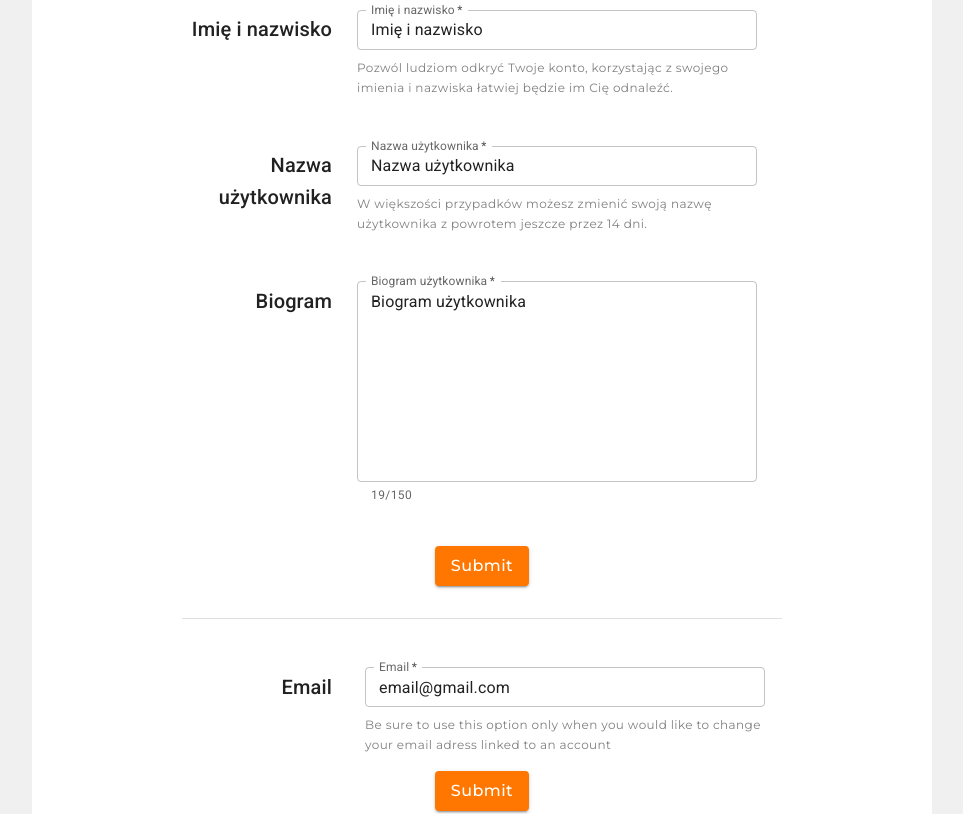
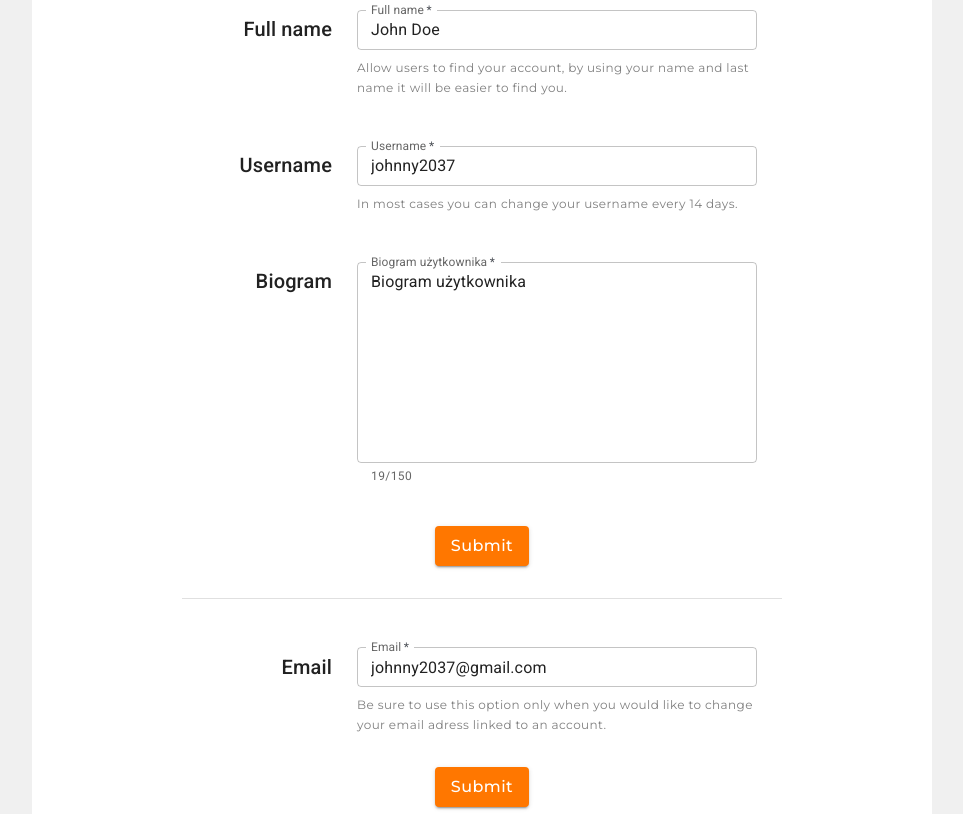
Before and after one commit to Deveneven/TasTier, a React (Create React App) app in the folder frontend/: page /account/settings in a window 1280 px wide. Shown: the part 220-1034 px from the top of the page, without its empty margins (158-1121 px from the left). Built offline with nearby package versions, Linux system fonts and the light colour scheme.

Commit message:
separated inputs in settings screen & created base of diet settings menu

```diff
--- a/frontend/src/App.tsx
+++ b/frontend/src/App.tsx
@@ -14,6 +14,7 @@ import ListScreen from './Screen/ShoppingScreen/ListScreen';
 import {ShoppingListDTO} from './Shared/DTOs/ShoppingListDTO';
 import RecipeEditScreen from './Screen/RecipeEditScreen/RecipeEditScreen';
 import SettingsScreen from './Screen/SettingsScreen/SettingsScreen';
+import DietSettingsScreen from './Screen/DietSettingsScreen/DietSettingsScreen';
 function App() {
   // chwilowy useState, przy po��czeniu api zast�pi si�, a edycja listy b�dzie po id listy
   const [lists, setLists] = useState<ShoppingListDTO[]>([
@@ -94,6 +95,7 @@ function App() {
           />
           <Route path="/recipe/0" element={<RecipeEditScreen/>} />
           <Route path="/account/settings" element={<SettingsScreen/>} />
+          <Route path="/diets" element={<DietSettingsScreen/>} />
         </Routes>
       </BrowserRouter>
     </ThemeProvider>
--- /dev/null
+++ b/frontend/src/Screen/DietSettingsScreen/DietSettingsScreen.tsx
@@ -0,0 +1,61 @@
+import React from 'react';
+import BaseLayout from '../../Shared/Components/BaseLayout/BaseLayout';
+import Box from '@mui/material/Box';
+import Grid from '@mui/material/Grid';
+import Avatar from '@mui/material/Avatar';
+import Typography from '@mui/material/Typography';
+import IngredientTableDiets from './IngredientTableDiets';
+const DietSettingsScreen = () => {
+  return (
+    <BaseLayout>
+      <Box
+        maxWidth="lg"
+        sx={{
+          bgcolor: 'white',
+          display: 'flex',
+          flexDirection: 'column',
+          margin: 'auto',
+          padding: '2rem',
+          justifyContent: {xs: 'center'},
+          gap: '4rem',
+        }}
+      >
+        <Grid
+          container
+          margin="auto"
+          sx={{gap: '1rem'}}
+        >
+          <Grid item md={1}
+            sx={{margin: {xs: 'auto', sm: '0'}}}
+          >
+            <Avatar sx={{width: 56, height: 56}}>
+M
+            </Avatar>
+          </Grid>
+          <Grid item md={10} sx={{textAlign: {xs: 'center', sm: 'left'}, marginBlock: 'auto'}} >
+            <Typography component="h4" variant="h6" sx={{wordWrap: ' break-word', textAlign: {xs: 'center', sm: 'left'}}}>
+                John Doe diet preferences
+            </Typography>
+          </Grid>
+        </Grid>
+        <Grid
+          container
+          margin="auto"
+          sx={{gap: {xs: '1rem', sm: '2rem'}}}
+        >
+          <Grid item md={5}
+          >
+            < IngredientTableDiets buttonName={'allergen'} tableName={'Your allergens'}/>
+          </Grid>
+          <Grid item md={5} sx={{textAlign: {xs: 'center', sm: 'left'}, margin: 'auto'}} >
+            <Typography component="h4" variant="h6" sx={{wordWrap: ' break-word', textAlign: 'left'}}>
+                John Doe diet preferences
+            </Typography>
+          </Grid>
+        </Grid>
+      </Box>
+    </BaseLayout>
+  );
+};
+
+export default DietSettingsScreen;
--- /dev/null
+++ b/frontend/src/Screen/SettingsScreen/InputField.tsx
@@ -0,0 +1,45 @@
+import React from 'react';
+import Grid from '@mui/material/Grid';
+import Typography from '@mui/material/Typography';
+import TextField from '@mui/material/TextField';
+
+type InputFieldProps = {
+value:string | null;
+label : string;
+id:string;
+description:string | null;
+};
+
+const InputField = ({value, label, id, description}:InputFieldProps) => {
+  return (
+    <Grid
+      container
+    >
+      <Grid item md={3}
+      >
+        <Typography component="h4" variant="h6" sx={{marginBlock: '1.2rem', textAlign: {sm: 'right', xs: 'center'}}}>
+          {label}
+        </Typography>
+      </Grid>
+      <Grid item md={8} sx={{marginInline: {xs: '2rem', md: 'auto'}}}>
+        <TextField
+          margin="normal"
+          required
+          fullWidth
+          id={id}
+          label={label}
+          name={id}
+          size="small"
+          defaultValue={value}/>
+        <Typography component="h6" variant="caption"
+          sx={{marginTop: '0', padding: '0', fontFamily: ' var(--secondary-font) !important',
+            color: 'var(--fnt-primary-color)',
+            textAlign: {sm: 'left', xs: 'center'}}} >
+          {description}
+        </Typography>
+      </Grid>
+    </Grid>
+  );
+};
+
+export default InputField;
--- a/frontend/src/Screen/SettingsScreen/SettingsScreen.tsx
+++ b/frontend/src/Screen/SettingsScreen/SettingsScreen.tsx
@@ -8,6 +8,7 @@ import {Button} from '@mui/material';
 import TextField from '@mui/material/TextField';
 import Divider from '@mui/material/Divider';
 import ResetPasswordButton from '../../Shared/Components/ResetPasswordButton/ResetPasswordButton';
+import InputField from './InputField';
 const SettingsScreen = () => {
   const [values, setValues] = useState({name: 'Biogram użytkownika'});
   const CHARACTER_LIMIT = 150;
@@ -53,67 +54,20 @@ M
               </Typography>
               <Button sx={{marginTop: '0', padding: '0', fontFamily: ' var(--secondary-font) !important',
                 textAlign: {sm: 'left', xs: 'center'}}} component="label" >
-Zmień zdjęcie profilowe
+Change profile image
                 <input hidden accept="image/*" type="file" />
               </Button>
             </Grid>
           </Grid>
           {/* Tutaj edycja imienia i nazwiska */}
-          <Grid
-            container
-          >
-            <Grid item md={3}
-            >
-              <Typography component="h4" variant="h6" sx={{marginBlock: '1.2rem', textAlign: {sm: 'right', xs: 'center'}}}>
-                Imię i nazwisko
-              </Typography>
-            </Grid>
-            <Grid item md={8} sx={{marginInline: {xs: '2rem', md: 'auto'}}}>
-              <TextField
-                margin="normal"
-                required
-                fullWidth
-                id="shopping_list_name"
-                label="Imię i nazwisko"
-                name="shopping_list_name"
-                size="small"
-                defaultValue="Imię i nazwisko"/>
-              <Typography component="h6" variant="caption"
-                sx={{marginTop: '0', padding: '0', fontFamily: ' var(--secondary-font) !important',
-                  color: 'var(--fnt-primary-color)',
-                  textAlign: {sm: 'left', xs: 'center'}}} >
-Pozwól ludziom odkryć Twoje konto, korzystając z swojego imienia i nazwiska łatwiej będzie im Cię odnaleźć.
-              </Typography>
-            </Grid>
-          </Grid>
-          <Grid
-            container
-          >
-            <Grid item md={3}
-            >
-              <Typography component="h4" variant="h6" sx={{marginBlock: '1.2rem', textAlign: {sm: 'right', xs: 'center'}}}>
-                Nazwa użytkownika
-              </Typography>
-            </Grid>
-            <Grid item md={8} sx={{marginInline: {xs: '2rem', md: 'auto'}}}>
-              <TextField
-                margin="normal"
-                required
-                fullWidth
-                id="username"
-                label="Nazwa użytkownika"
-                name="username"
-                size="small"
-                defaultValue="Nazwa użytkownika"/>
-              <Typography component="h6" variant="caption"
-                sx={{marginTop: '0', padding: '0', fontFamily: ' var(--secondary-font) !important',
-                  color: 'var(--fnt-primary-color)',
-                  textAlign: {sm: 'left', xs: 'center'}}} >
-W większości przypadków możesz zmienić swoją nazwę użytkownika z powrotem  jeszcze przez 14 dni.
-              </Typography>
-            </Grid>
-          </Grid>
-          {/* Biogram */}
+          <InputField value={'John Doe'} label={'Full name'} id={'full_name'}
+            description={'Allow users to find your account, by using your name and last name it will be easier to find you.'}
+          />
+          {/* Tutaj edycja nazwy uzytkownika*/}
+          <InputField value={'johnny2037'} label={'Username'} id={'username'}
+            description={'In most cases you can change your username every 14 days.'}
+          />
+          {/* Biogram  do przerobienia, bo nie wiem jak bedzie wygladala walidacja*/}
           <Grid
             container
           >
@@ -148,44 +102,21 @@ W większości przypadków możesz zmienić swoją nazwę użytkownika z powrote
           >
 Submit
           </Button>
+          {/* Divier dzielacy opcje zmiany maila i hasla  */}
           <Divider sx={{width: '100%'}}/>
+          {/* Tutaj edycja maila uzytkownika */}
+          <InputField value={'johnny2037@gmail.com'} label={'Email'} id={'email'}
+            description={'Be sure to use this option only when you would like to change your email adress linked to an account.'}
+          />
+          <Button
+            variant="contained"
+            sx={{margin: 'auto'}}
+          >
+Submit
+          </Button>
           {/* Divier dzielacy opcje zmiany maila i hasla  */}
-          <Grid
-            container
-            sx={{gap: {xs: '0.5rem', sm: '1rem'}}}
-          >
-            <Grid item md={3}
-            >
-              <Typography component="h4" variant="h6" sx={{marginBlock: '1.2rem',
-                marginBottom: '0.8rem', textAlign: {sm: 'right', xs: 'center'}}}>
-                Email
-              </Typography>
-            </Grid>
-            <Grid item md={8} sx={{marginInline: {xs: '2rem', md: 'auto'}}}>
-              <TextField
-                margin="normal"
-                required
-                fullWidth
-                id="email"
-                label="Email"
-                name="email"
-                size="small"
-                defaultValue="email@gmail.com"/>
-              <Typography component="h6" variant="caption"
-                sx={{marginTop: '0', padding: '0', fontFamily: ' var(--secondary-font) !important',
-                  color: 'var(--fnt-primary-color)',
-                  textAlign: {sm: 'left', xs: 'center'}}} >
-Be sure to use this option only when you would like to change your email adress linked to an account
-              </Typography>
-            </Grid>
-            <Button
-              variant="contained"
-              sx={{margin: 'auto'}}
-            >
-Submit
-            </Button>
-          </Grid>
           <Divider sx={{width: '100%'}}/>
+          {/* Tutaj edycja hasla uzytkownika */}
           <Grid
             container
             sx={{gap: {xs: '0.5rem', sm: '1rem'}}}
--- a/frontend/src/Shared/Components/Navbar/SideMenu.tsx
+++ b/frontend/src/Shared/Components/Navbar/SideMenu.tsx
@@ -73,7 +73,11 @@ function SideMenu() {
             </ListItemButton>
           </ListItem>
           <ListItem>
-            <ListItemButton>
+            <ListItemButton
+              onClick={() => {
+                navigate('../diets');
+              }}
+            >
               <ListItemIcon>
                 <FastfoodIcon fontSize="large" />
               </ListItemIcon>
@@ -91,6 +95,17 @@ function SideMenu() {
               <ListItemText primary={'Settings'} />
             </ListItemButton>
           </ListItem>
+          <ListItem>
+            <ListItemButton
+              onClick={() => {
+                navigate('../signin');
+              }}>
+              <ListItemIcon>
+                <SettingsIcon fontSize="large" />
+              </ListItemIcon>
+              <ListItemText primary={'Log out'} />
+            </ListItemButton>
+          </ListItem>
         </List>
       </Box>
     </>
--- a/frontend/src/Shared/Components/Navbar/UserMenu.tsx
+++ b/frontend/src/Shared/Components/Navbar/UserMenu.tsx
@@ -106,7 +106,10 @@ const UserMenu = () => {
           <MenuItem sx={{display: 'flex', gap: '1rem'}}>
             <MenuBookIcon fontSize="medium" /> Your recipes
           </MenuItem>
-          <MenuItem sx={{display: 'flex', gap: '1rem'}}>
+          <MenuItem sx={{display: 'flex', gap: '1rem'}}
+            onClick={() => {
+              navigate('../diets');
+            }}>
             <FastfoodIcon fontSize="medium" /> Diet settings
           </MenuItem>
           <MenuItem
```
Also changed, not shown: frontend/src/Screen/DietSettingsScreen/IngredientTableDiets.tsx (added, +72 -0 lines).
